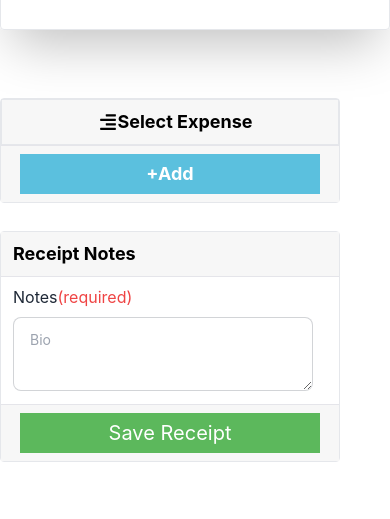
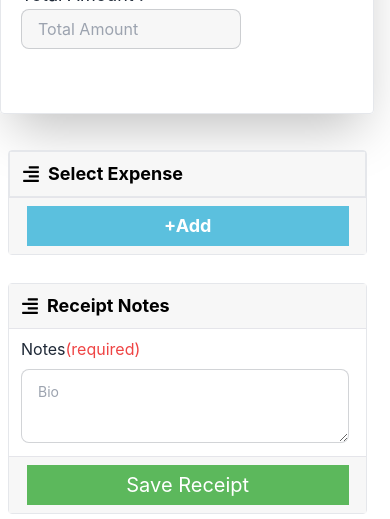
Before and after one commit to Nextwebservice-Frontend/react-admin-template, a React (Vite) app: page /newExpenseReceipt in a window 390 px wide. Shown: the part 714-1233 px from the top of the page. Before the commit the page ends 1176 px from the top, so only its background shows below. Built offline with nearby package versions, Linux system fonts and the light colour scheme.

Commit message:
update and responsive

```diff
--- a/src/Pages/ExpenseReceipt/NewExpenseReceipt/ExpenseModal.jsx
+++ b/src/Pages/ExpenseReceipt/NewExpenseReceipt/ExpenseModal.jsx
@@ -21,7 +21,7 @@ const ExpenseModal = () => {
             <div className="py-2 w-full text-center bg-[#f7f7f7]">
 
                 <button type="button "
-                    onClick={openModal} className=" bg-[#5bc0de] w-[300px]   h-[40px]   text-white text-lg font-bold">
+                    onClick={openModal} className=" bg-[#5bc0de]  w-[90%] lg:w-[300px]   h-[40px]   text-white text-lg font-bold">
                     +Add
                 </button>
 
--- a/src/Pages/ExpenseReceipt/NewExpenseReceipt/NewExpenseReceipt.jsx
+++ b/src/Pages/ExpenseReceipt/NewExpenseReceipt/NewExpenseReceipt.jsx
@@ -7,12 +7,12 @@ const NewExpenseReceipt = () => {
     return (
         <>
 
-            <div className='flex  flex-col lg:flex-row lg:w-[1350px] gap-10'>
+            <div className='flex  flex-col md:flex-row w-[96%] md:w-[1350px] md:gap-10'>
 
                 {/* Expanse receive list (1st part) */}
 
 
-                <div className='border mt-7 lg:w-[1000px]  mx-auto   rounded shadow-2xl pb-16'>
+                <div className='border mt-7 md:w-[1000px]  mx-auto   rounded shadow-2xl pb-16'>
 
 
                     <div className='flex flex-col lg:flex-row  justify-between px-5 pt-5'>
@@ -75,21 +75,17 @@ const NewExpenseReceipt = () => {
 
                         </div>
 
-
                     </div>
-
 
                 </div>
 
-
-
                 {/* Select expanse  (2nd part) */}
 
-                <div className=' w-[340px] '>
+                <div className='w-[96%] lg:w-[340px] m-2 lg:m-0 '>
 
 
                     <div className='border mt-7  mx-auto  rounded '>
-                        <h4 className='text-lg text-black pl-3 py-2 border font-bold bg-[#f7f7f7]'><strong className='flex items-center justify-center'><FaAlignRight />Select Expense</strong></h4>
+                        <h4 className='text-lg text-black pl-3 py-2 border font-bold bg-[#f7f7f7]'><strong className='flex items-center gap-2 justify-start'><FaAlignRight />Select Expense</strong></h4>
 
                         <hr className='p-0 m-0 ' />
 
@@ -102,20 +98,20 @@ const NewExpenseReceipt = () => {
                     {/* receipt notes */}
 
                     <div className='border mt-7  mx-auto  rounded '>
-                        <h4 className='text-lg text-black pl-3 py-2  font-bold bg-[#f7f7f7]'><strong>Receipt Notes</strong></h4>
+                        <h4 className='text-lg text-black pl-3 py-2  font-bold bg-[#f7f7f7]'><strong className='flex items-center gap-2 justify-start'><FaAlignRight />Receipt Notes</strong></h4>
 
                         <hr className='p-0 m-0 ' />
                         <div className='pl-3 py-2'>
                             <p className="label-text text-base mr-7 pb-2 ">Notes<span className="text-red-500">(required) </span></p>
 
-                            <textarea className="textarea textarea-bordered w-[300px]" placeholder="Bio"></textarea>
+                            <textarea className="textarea textarea-bordered w-[95%] lg:w-[300px]" placeholder="Bio"></textarea>
 
                         </div>
 
                         <hr className='p-0 m-0 ' />
 
                         <div className=" py-2 w-full text-center bg-[#f7f7f7]">
-                            <button className="  bg-[#5cb85c] w-[300px]   h-[40px]   text-white text-xl">
+                            <button className="  bg-[#5cb85c] lg:w-[300px] w-[90%]   h-[40px]   text-white text-xl">
                                Save Receipt
                             </button>
                         </div>
```
